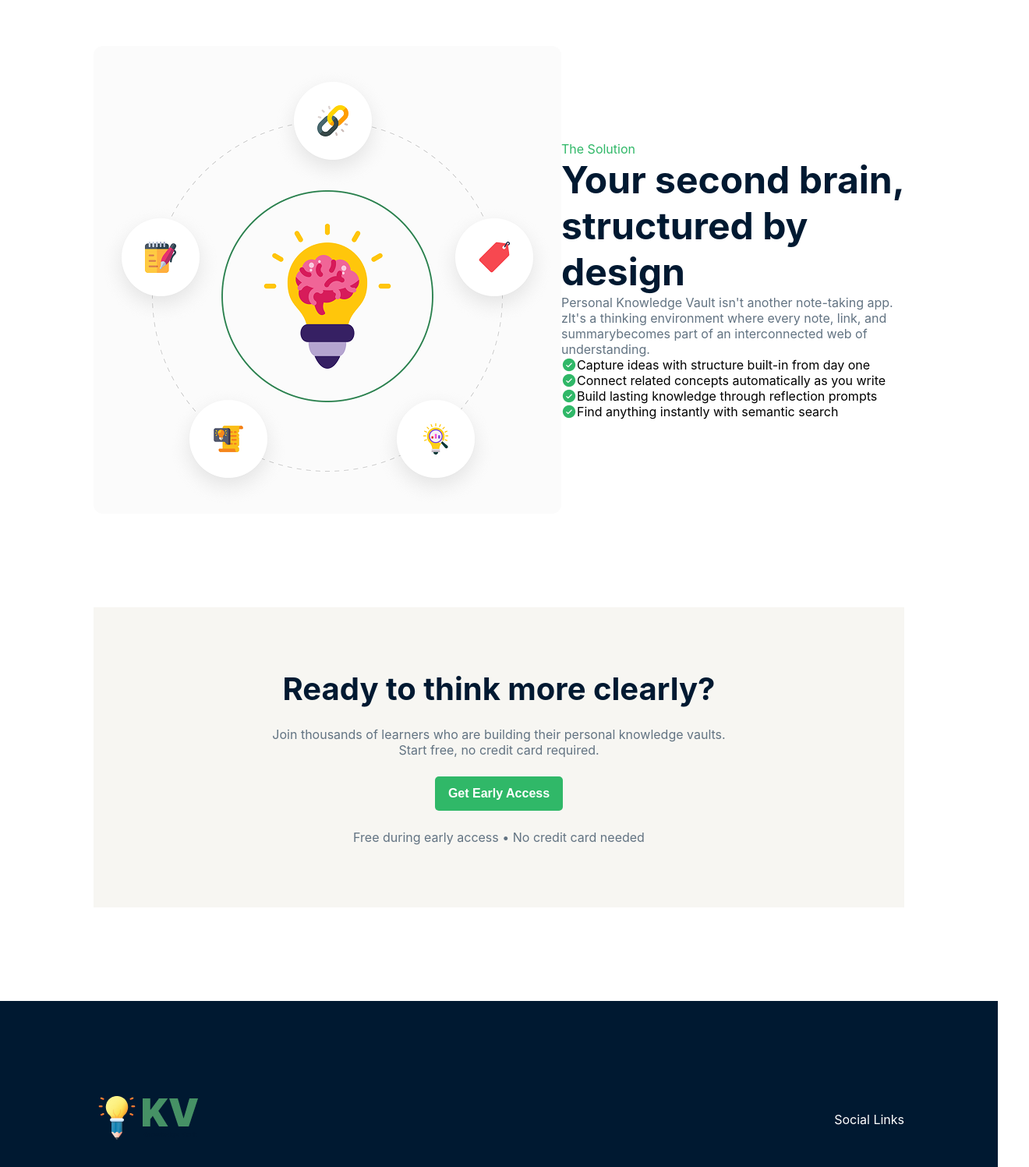
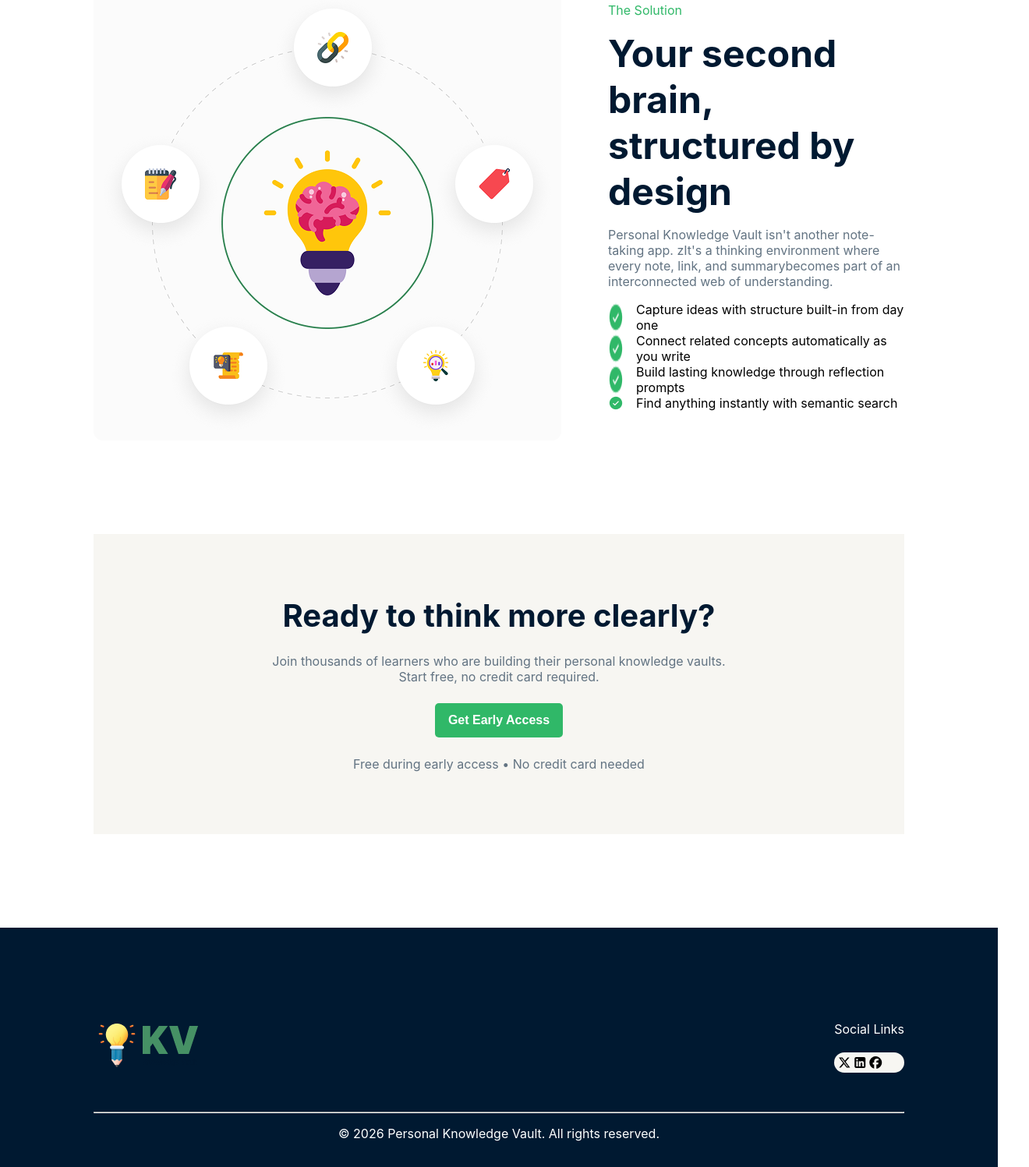
Before and after one commit to tahiamubin/Assignment001, a plain HTML site: page index.html in a window 1280 px wide. Shown: the part 1303-2800 px from the top of the page at 78% size, 1320 px wide, since content can reach past the window. Drawn offline with Linux system fonts and the light colour scheme.

Commit message:
code updated

```diff
--- a/index.html
+++ b/index.html
@@ -51,6 +51,7 @@
 
 
 <section id="notes">
+  <div class="notes-container"></div>
           <div class="notes-heading">
           <h1>Notes don't fail, Structure does.</h1>
           <p>
@@ -153,11 +154,15 @@
           <div class="footer-image">
           <img src="assets/logo-navbar.png" alt="">
           </div>
+          <div >
+          <p>Social Links</p>
+          <br>
           <div class="social-logo">
-          <p>Social Links</p>
+            <i class="fa-brands fa-x-twitter"></i><i class="fa-brands fa-square-linkedin"></i><i class="fa-brands fa-facebook"></i>
+          </div>
           </div>
         </div>
-        <hr style="color:#627382;">
+        <hr/>
          <p class="last">© 2026 Personal Knowledge Vault. All rights reserved.</p>
 
       </footer>
--- a/style.css
+++ b/style.css
@@ -65,7 +65,8 @@
     gap: 16px;
     border: none;
 }
-.top-btn:hover{
+
+.top-btn:hover {
     color: white;
     background-color: #30B868;
     transition: 1s;
@@ -127,9 +128,10 @@
 }
 
 #notes .notes-container {
-    display: flex;
+    margin: 120px;
 }
-#notes{
+
+#notes {
     margin-left: 120px;
     margin-right: 120px;
 }
@@ -140,7 +142,7 @@
     color: #001931;
     text-align: center;
     padding-bottom: 16px;
-    padding-top: 44px;
+
 
 }
 
@@ -151,8 +153,7 @@
 }
 
 #notes {
-    margin: 0;
-    padding: 0 120px;
+    margin: auto;
 }
 
 
@@ -164,8 +165,8 @@
 }
 
 .card-box {
-    height: 300px;
-    width: 322px;
+    height: 250px;
+    width: 280px;
     background-color: white;
     display: flex;
     flex-direction: column;
@@ -207,21 +208,25 @@
 .brain-text {
     font-size: 16px;
     color: #30B868;
+    padding-bottom: 16px;
 }
 
 .brain-content h1 {
     font-size: 48px;
     color: #001931;
+    padding-bottom: 16px;
 }
 
 .para {
     font-size: 16px;
     color: #627382;
+    padding-bottom: 16px;
 }
 
 .list li {
     display: flex;
     list-style: none;
+    gap: 16px;
 
 }
 
@@ -233,8 +238,8 @@
 .brain {
     display: flex;
     align-items: center;
-    gap: 60x;
-    padding: 120px;
+    gap: 60px;
+    padding: 0 120px 120px 120px;
 }
 
 
@@ -284,15 +289,19 @@
     color: white;
 }
 
-.last-line {
+.last {
     font-size: 16px;
     color: white;
     padding: 16px;
     text-align: center;
+    gap: 16px;
 }
-.last{
-    font-size: 16px;
-    color: white;
-    text-align: center;
-    padding-top: 16px;
+
+
+
+.social-logo {
+    background-color: #F7F6F2;
+    border-radius: 15px;
+    padding: 3px;
+
 }
```
